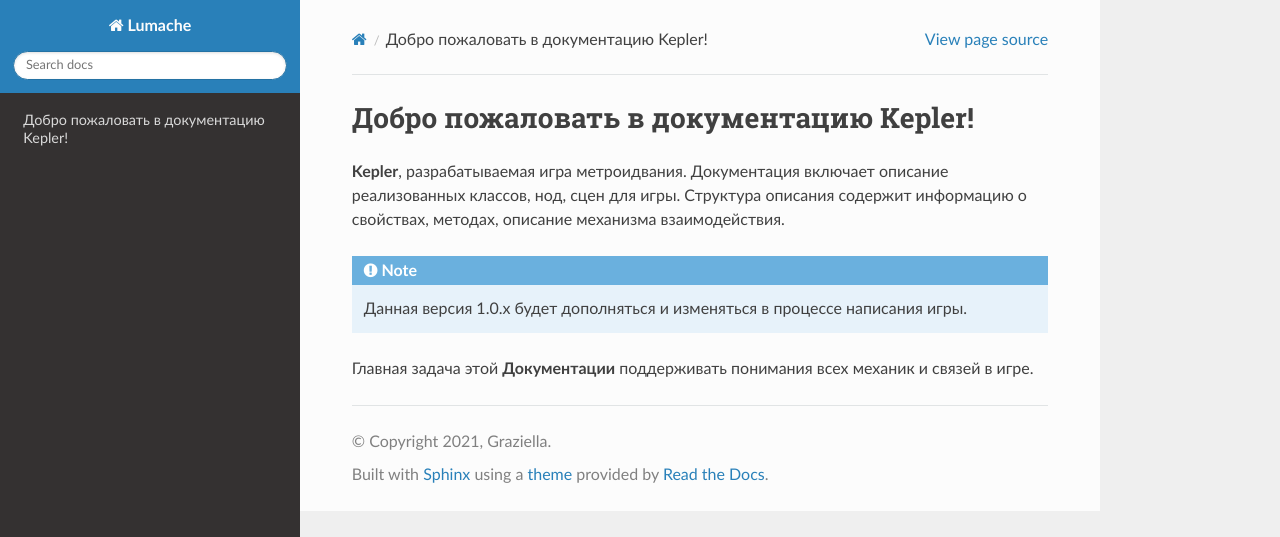
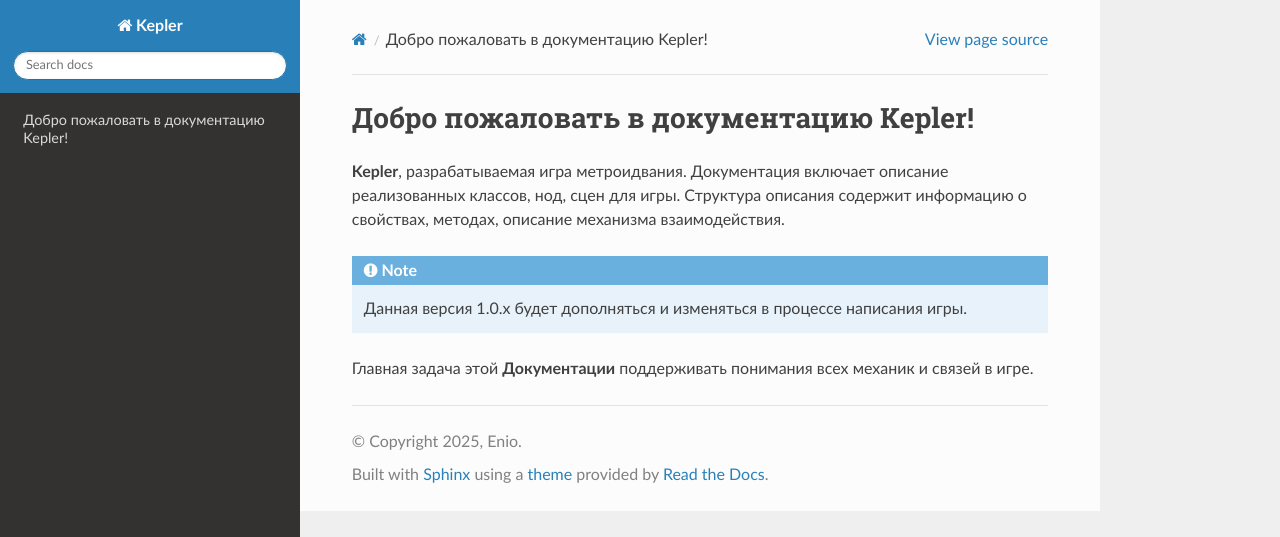
Before and after one commit to Enio449/DocKepler, a Sphinx documentation site: the page built from docs/source/index.rst, in a window 1280 px wide. Shown: the top 537 px of the page. Built offline with Sphinx 7.4.7 and the Read the Docs theme 3.1.0, drawn with Linux system fonts in a browser that asks for light colours.

Commit message:
Update conf.py

```diff
--- a/docs/source/conf.py
+++ b/docs/source/conf.py
@@ -2,12 +2,12 @@
 
 # -- Project information
 
-project = 'Lumache'
-copyright = '2021, Graziella'
-author = 'Graziella'
+project = 'Kepler'
+copyright = '2025, Enio'
+author = 'Enio'
 
 release = '0.1'
-version = '0.1.0'
+version = '0.1.1'
 
 # -- General configuration
 
```
